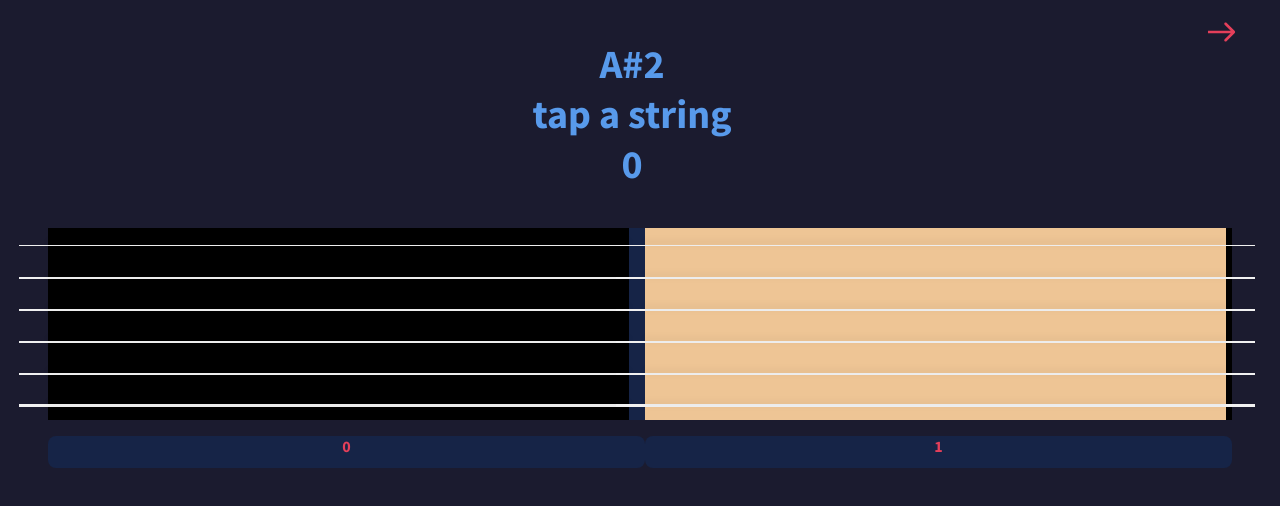
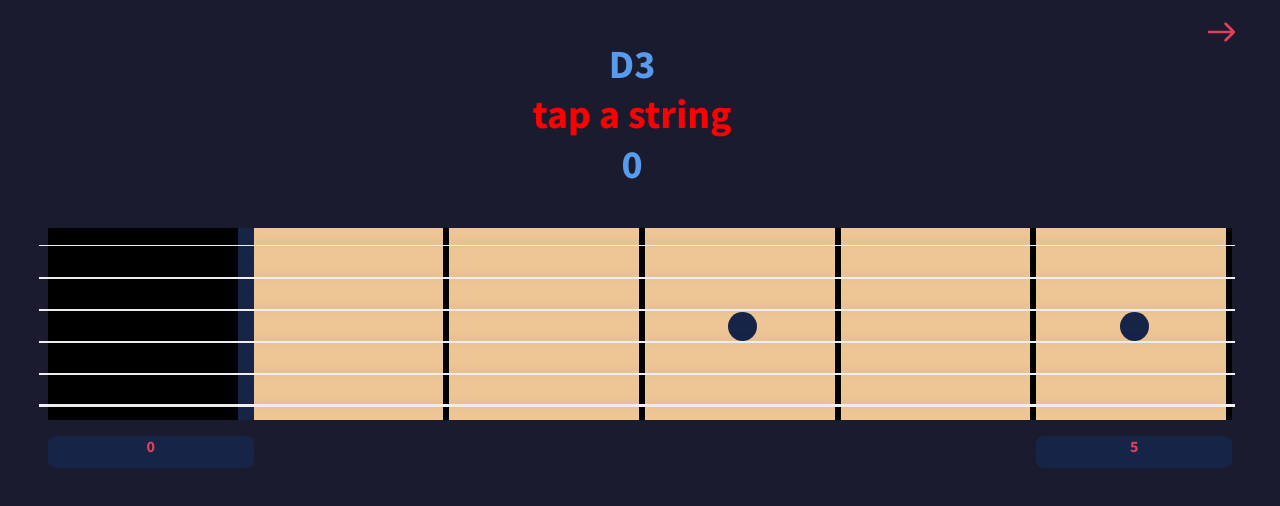
Before and after one commit to ropfoo/fretical, a Nuxt app: page /play in a window 1280 px wide. Both pictures are taken after a click on the button "Let's go!". Shown: the top 506 px of the page. Built offline with nearby package versions, Linux system fonts and the light colour scheme.

Commit message:
added basic game over screen

```diff
--- a/components/String.vue
+++ b/components/String.vue
@@ -41,10 +41,6 @@ export default {
       if (this.tone.name === this.askedTone.name) {
         this.$store.commit('manager/setPaused', true);
         this.$store.commit('manager/setScore', 10);
-        // setTimeout(() => {
-        //   this.$store.commit('manager/setPaused', false);
-        // this.$store.commit('tones/setActiveTone', { name: 'tap a string' });
-        // }, 2000);
       }
       if (this.sound) {
         //create a synth and connect it to the master output (your speakers)
--- a/pages/play.vue
+++ b/pages/play.vue
@@ -1,10 +1,15 @@
 <template>
   <div>
+    <div v-if="gameOver" class="game-settings">
+      <h1>Game Over</h1>
+      <h1>Score: {{ score }}</h1>
+      <button @click="startGame">Let's go!</button>
+    </div>
     <div v-if="settings" class="game-settings">
       <h1>Learn Mode</h1>
       <button @click="startGame">Let's go!</button>
     </div>
-    <div v-else class="c-fretboard-view">
+    <div v-else-if="!gameOver && !settings" class="c-fretboard-view">
       <nuxt-link
         @click.native="disablePlayMode"
         class="c-fretboard-view__back-button"
@@ -25,7 +30,15 @@
       </nuxt-link>
       <div class="c-fretboard-view__active-tone">
         <h1>{{ askedTone.name }}</h1>
-        <h1>{{ activeTone.name }}</h1>
+        <h1
+          :style="[
+            askedTone.name === activeTone.name
+              ? { color: 'green' }
+              : { color: 'red' }
+          ]"
+        >
+          {{ activeTone.name }}
+        </h1>
         <h1>{{ score }}</h1>
       </div>
 
@@ -44,9 +57,10 @@ import { mapGetters, mapMutations } from 'vuex';
 export default {
   data() {
     return {
+      gameOver: false,
       settings: true,
       firstFret: 1,
-      lastFret: 2,
+      lastFret: 6,
       round: 0,
       rounds: 7,
       firsTone: true,
@@ -68,10 +82,16 @@ export default {
       if (this.paused) {
         clearInterval(this.interval);
         setTimeout(() => {
-          this.$store.commit('manager/setPaused', false);
-          this.$store.commit('tones/setActiveTone', { name: 'tap a string' });
-          this.determineAskedTone();
-          this.startGameLoop();
+          if (this.round < this.rounds) {
+            this.$store.commit('manager/setPaused', false);
+            this.$store.commit('tones/setActiveTone', { name: 'tap a string' });
+            this.determineAskedTone();
+            this.round++;
+            console.log(this.round);
+            this.startGameLoop();
+          } else {
+            this.isGameOver();
+          }
         }, 2000);
       }
     }
@@ -104,15 +124,18 @@ export default {
           this.determineAskedTone();
           this.round++;
           console.log(this.round);
-        } else {
-          // console.log('else') clearInterval(this.interval);
         }
       } else {
-        this.settings = true;
+        this.isGameOver();
       }
     },
     startGameLoop() {
       this.interval = setInterval(this.newRound, 10000);
+    },
+    isGameOver() {
+      this.gameOver = true;
+      clearInterval(this.interval);
+      this.round = 0;
     }
   }
 };
```
